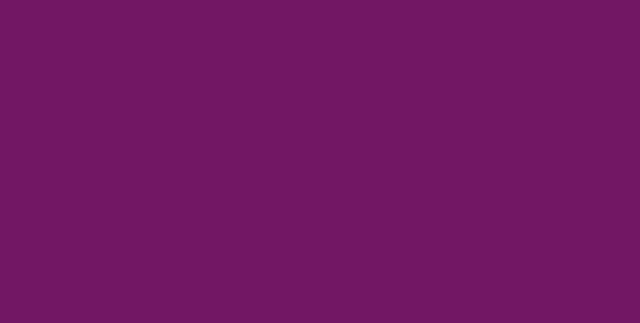
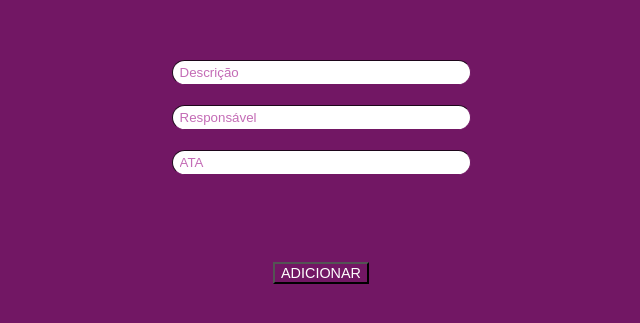
Before and after one commit to FelipeArtur/ras-manager-web, a React (Create React App) app: page /eventos/adicionar in a window 1280 px wide. Before the commit this address had no page. Shown: the part 233-556 px from the top of the page, without its empty margins (319-959 px from the left). Built offline with nearby package versions, Linux system fonts and the light colour scheme.

Commit message:
Tela de adicionar eventos

```diff
--- a/src/Routes.js
+++ b/src/Routes.js
@@ -1,4 +1,5 @@
 import { BrowserRouter, Routes, Route } from 'react-router-dom';
+import AddEvent from './modules/admin/AddEvent/AddEvent';
 import Login from './modules/auth/login/Login';
 import Habilidades from './modules/auth/register/Habilidades/Habilidades';
 // import Register from './modules/auth/register/Register';
@@ -17,6 +18,7 @@ export default function AppRoutes () {
             <Route exact path="/catalogo" element={<Catalogo/>}/>
             <Route exact path="/membros" element={<MembrosRAS/>}/>
             <Route exact path="/eventos" element={<Eventos/>}/>
+            <Route exact path="/eventos/adicionar" element={<AddEvent/>}/>
             <Route exact path="/reunioes" element={<Reunioes/>}/>
             <Route exact path="/projetos" element={<Projetos/>}/>
           </Routes>
--- /dev/null
+++ b/src/modules/admin/AddEvent/AddEvent.css
@@ -0,0 +1,20 @@
+.main-view {
+    display: flex;
+    flex-direction: column;
+    align-items: center;
+    align-self: center;
+    align-content: center;
+    width: 30%;
+}
+
+.add-btn {
+    margin-top: 20%;
+    background-color: #721764;
+    color: white;
+    font-size: 90%;
+}
+
+.btn-text {
+    color: white;
+    text-decoration-line: none;
+}
--- /dev/null
+++ b/src/modules/admin/AddEvent/AddEvent.js
@@ -0,0 +1,31 @@
+import "./AddEvent.css";
+import CustomInput from "../../../utils/components/CustomInput/CustomInput";
+import { Link } from "react-router-dom";
+
+export default function AddEvent() {
+    return (
+        <div className="main-view">
+            <CustomInput
+                type="text"
+                placeholder="Descrição"
+                maxLength={35}
+                onChange={null}
+            />
+            <CustomInput
+                type="text"
+                placeholder="Responsável"
+                maxLength={35}
+                onChange={null}
+            />
+            <CustomInput
+                type="text"
+                placeholder="ATA"
+                maxLength={35}
+                onChange={null}
+            />
+            <button className="add-btn">
+                <Link className="btn-text" to={"/eventos"}>ADICIONAR</Link>
+            </button>
+        </div>
+    );
+}
--- a/src/modules/catalogo/Eventos/Eventos.js
+++ b/src/modules/catalogo/Eventos/Eventos.js
@@ -14,7 +14,7 @@ export default function Eventos() {
     }, []);
 
         return (
-            <BaseCatalogo addBtnPath={""} title={
+            <BaseCatalogo addBtnPath={"/eventos/adicionar"} title={
                 <h1 className="catalogo-sub-title">Eventos</h1>
             } children={
                 <>
--- a/src/modules/catalogo/components/BaseCatalogo/BaseCatalogo.css
+++ b/src/modules/catalogo/components/BaseCatalogo/BaseCatalogo.css
@@ -15,10 +15,11 @@
 .title-row {
     display: flex;
     flex-direction: row;
-    align-items: center;
-    align-content: space-around;
-    align-self: center;
+    align-items: flex-start;
+    align-content: flex-start;
+    align-self: flex-start;
     width: 100%;
+    height: 10%;
 }
 
 .sep-line {
--- a/src/modules/catalogo/components/BaseCatalogo/components/AddButton/AddButton.css
+++ b/src/modules/catalogo/components/BaseCatalogo/components/AddButton/AddButton.css
@@ -1,13 +1,13 @@
-.add-btn {
+.add-data-btn {
     background-color: white;
     color: #721764;
     border: 0cm;
-    text-decoration: none;
     text-decoration-line: none;
     margin-left: 40%;
     font-size: 170%;
+    z-index: 1;
 }
 
-.icon-decor {
+.add-decor {
     text-decoration-line: none;
 }
--- a/src/modules/catalogo/components/BaseCatalogo/components/AddButton/AddButton.js
+++ b/src/modules/catalogo/components/BaseCatalogo/components/AddButton/AddButton.js
@@ -3,8 +3,8 @@ import "./AddButton.css";
 
 export default function AddButton({action, to}) {
     return (
-        <button className="add-btn">
-            <Link className="icon-decor" to={to}>{"+"}</Link>
+        <button className="add-data-btn">
+            <Link className="add-decor" to={to}>{"+"}</Link>
         </button>
     );
 }
--- a/src/modules/catalogo/components/BaseCatalogo/components/BackButton/BackButton.css
+++ b/src/modules/catalogo/components/BaseCatalogo/components/BackButton/BackButton.css
@@ -8,6 +8,6 @@
     font-size: 170%;
 }
 
-.icon-decor {
+.back-decor {
     text-decoration-line: none;
 }
--- a/src/modules/catalogo/components/BaseCatalogo/components/BackButton/BackButton.js
+++ b/src/modules/catalogo/components/BaseCatalogo/components/BackButton/BackButton.js
@@ -4,7 +4,7 @@ import "./BackButton.css";
 export default function BackButton({onClick}) {
     return(
         <button className="back-btn">
-            <Link className="icon-decor" to="/catalogo">{"<"}</Link>
+            <Link className="back-decor" to="/catalogo">{"<"}</Link>
         </button>
     );
 }
--- a/src/utils/components/CustomInput/CustomInput.js
+++ b/src/utils/components/CustomInput/CustomInput.js
@@ -2,16 +2,12 @@ import React from 'react';
 
 import './CustomInput.css';
 
-class CustomInput extends React.Component {
-    render() {
-        return(
-            <input className='custom-input'
-            type={this.props.type}
-            onChange={this.props.onChange}
-            placeholder={this.props.placeholder}
-            maxLength={this.props.maxLength}/>
-        );
-    }
+export default function CustomInput({type, onChange, placeholder, maxLength}) {
+    return(
+        <input className='custom-input'
+        type={type}
+        onChange={onChange}
+        placeholder={placeholder}
+        maxLength={maxLength}/>
+    );
 }
-
-export default CustomInput;
```
